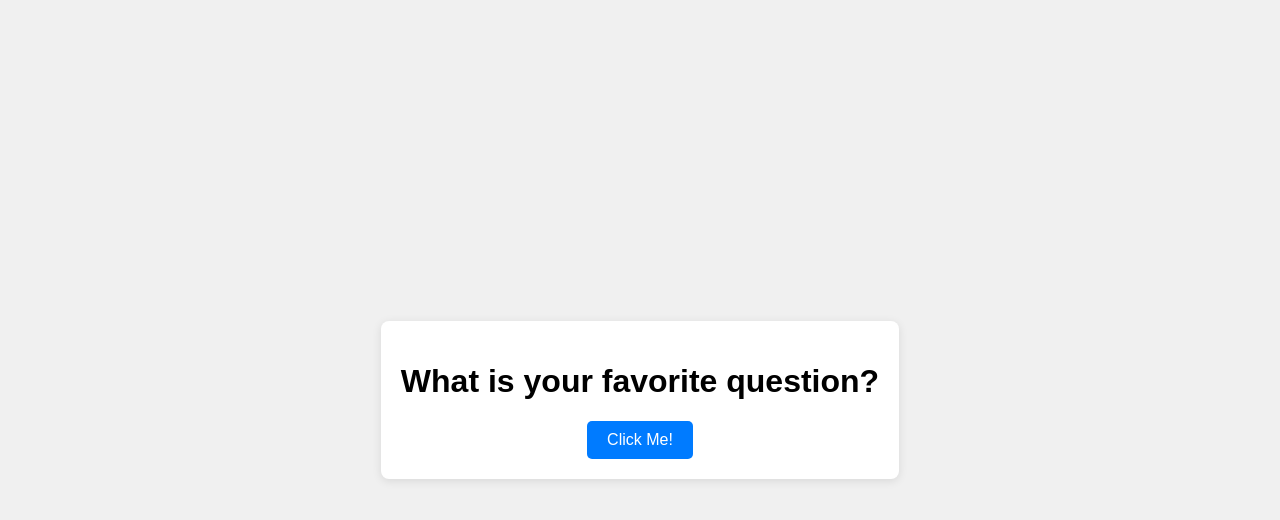
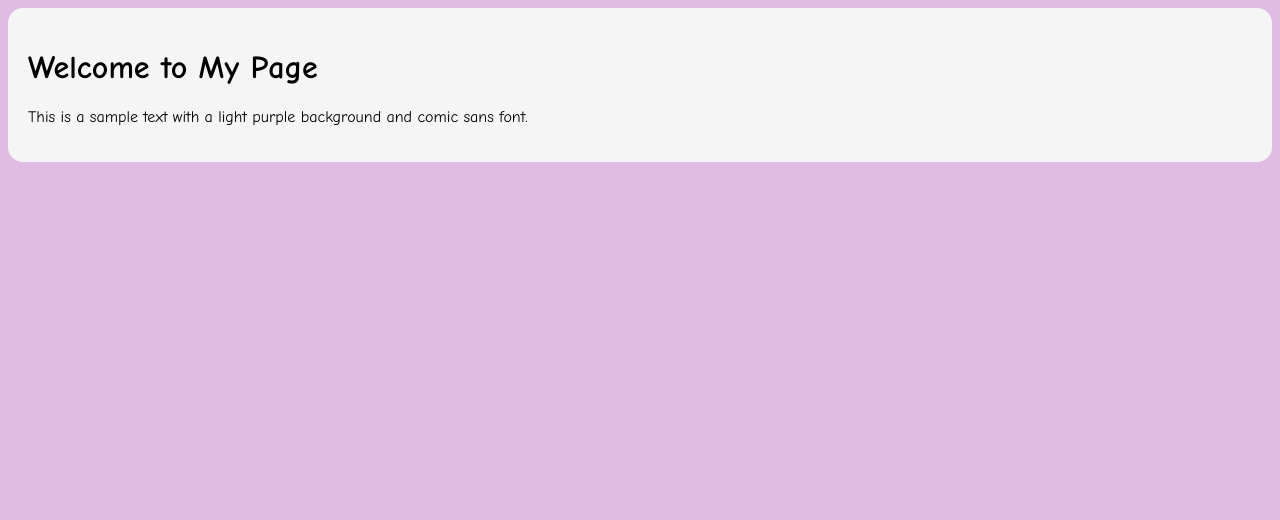
Before and after one commit to chiandchai/chai, a plain HTML site: page index.html in a window 1280 px wide. Drawn offline with Linux system fonts and the light colour scheme.

Commit message:
Update index.html to add light purple background, comic sans MS font, and smooth rounded box sides

```diff
--- a/index.html
+++ b/index.html
@@ -1,44 +1,22 @@
 <!DOCTYPE html>
-<html lang="en">
+<html>
 <head>
-    <meta charset="UTF-8">
-    <meta name="viewport" content="width=device-width, initial-scale=1.0">
-    <title>Mobile Friendly Page</title>
     <style>
         body {
-            display: flex;
-            justify-content: center;
-            align-items: center;
-            height: 100vh;
-            margin: 0;
-            background-color: #f0f0f0;
-            font-family: Arial, sans-serif;
+            background-color: #E0BBE4; /* light purple */
+            font-family: 'Comic Sans MS', cursive, sans-serif;
         }
-        .container {
-            text-align: center;
-            background-color: #fff;
+        .rounded-box {
+            border-radius: 15px; /* smooth rounded corners */
             padding: 20px;
-            border-radius: 8px;
-            box-shadow: 0 2px 10px rgba(0, 0, 0, 0.1);
-        }
-        button {
-            padding: 10px 20px;
-            font-size: 16px;
-            border: none;
-            border-radius: 5px;
-            background-color: #007bff;
-            color: white;
-            cursor: pointer;
-        }
-        button:hover {
-            background-color: #0056b3;
+            background-color: #F5F5F5; /* Optional: a light background for the box */
         }
     </style>
 </head>
 <body>
-    <div class="container">
-        <h1>What is your favorite question?</h1>
-        <button onclick="alert('Button Clicked!')">Click Me!</button>
+    <div class="rounded-box">
+        <h1>Welcome to My Page</h1>
+        <p>This is a sample text with a light purple background and comic sans font.</p>
     </div>
 </body>
 </html>
```
